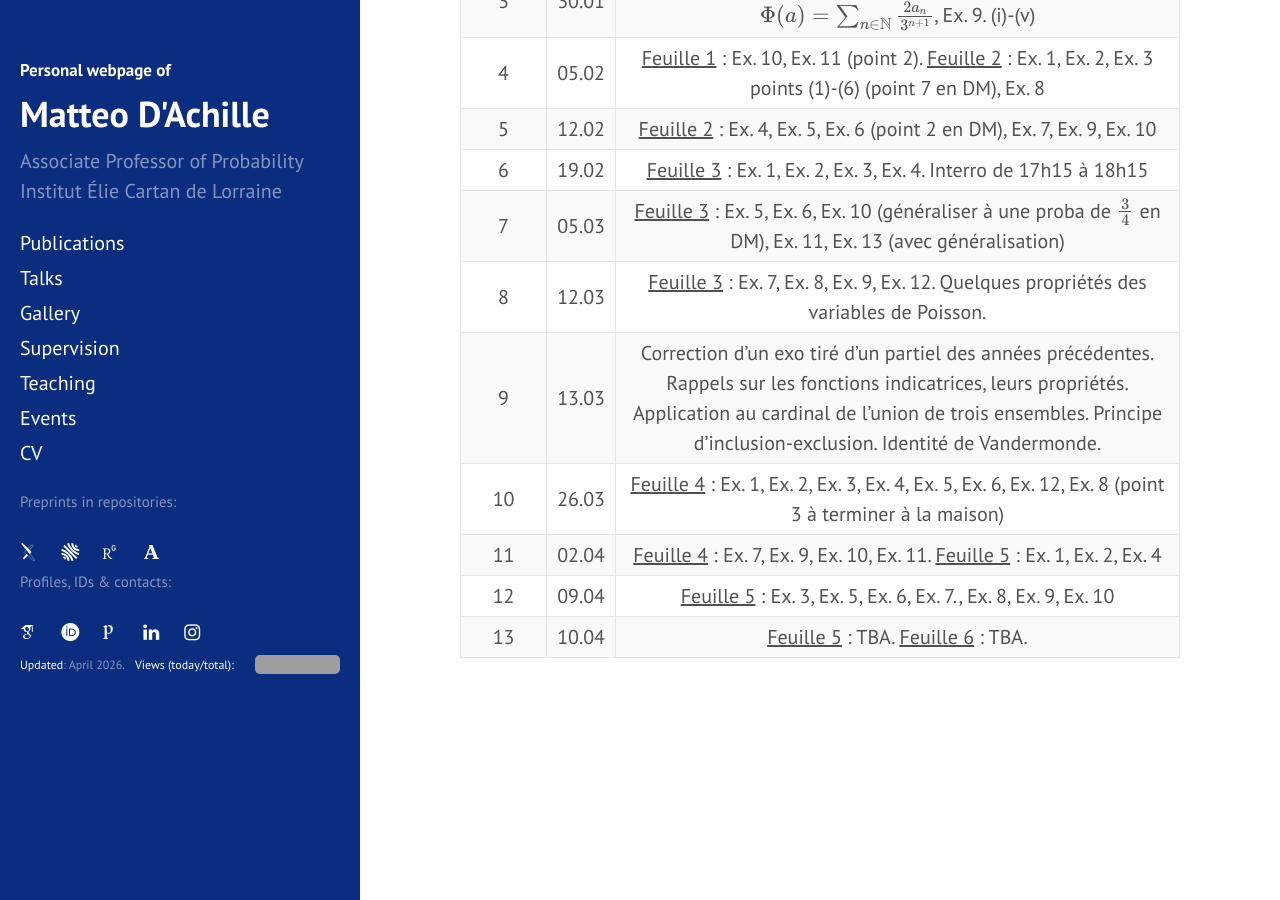
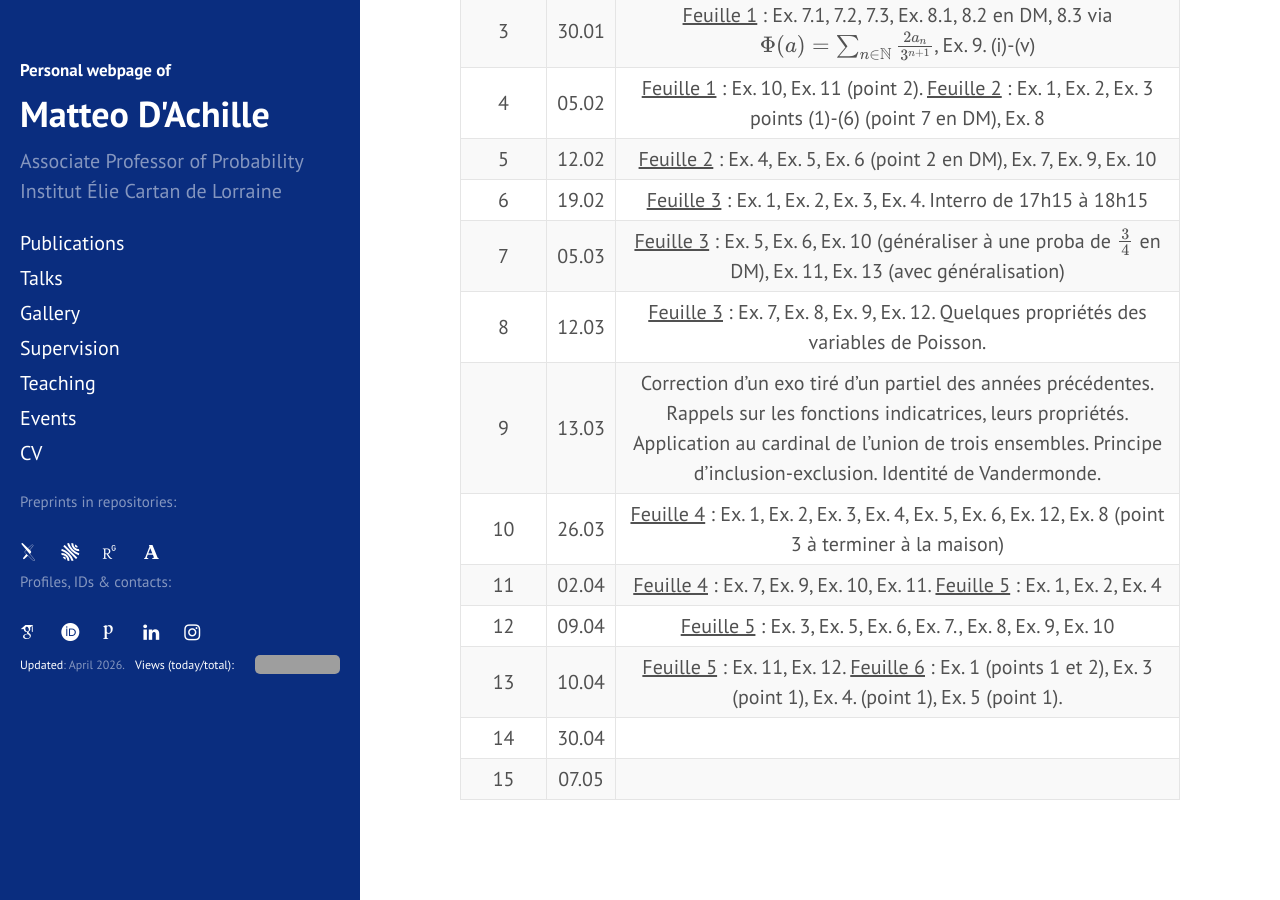
Before and after one commit to matteodachille/matteodachille.github.io, a Jekyll site: the page built from _courses/Proba2026.md, in a window 1280 px wide and 900 px high, scrolled down 1062 px. Built offline with Jekyll 4.4.1, drawn with Linux system fonts in a browser that asks for light colours; nearby versions of some CDN libraries; some web fonts are replaced; some of the changed text lies outside the part shown; grey boxes are pictures that could not be loaded.

Commit message:
Updated pub list and proba class

```diff
--- a/_courses/Proba2026.md
+++ b/_courses/Proba2026.md
@@ -3,7 +3,7 @@
 title: Probabilités
 year: 	25/26
 semester: S2
-#hours: 36
+hours: 30
 lang: French
 role: TD
 nostudents:
@@ -42,4 +42,6 @@
 | 10 | 26.03 | <u> Feuille 4</u> : Ex. 1, Ex. 2, Ex. 3, Ex. 4, Ex. 5, Ex. 6, Ex. 12, Ex. 8 (point 3 à terminer à la maison) |
 | 11 | 02.04 | <u> Feuille 4</u> : Ex. 7, Ex. 9, Ex. 10, Ex. 11. <u> Feuille 5</u> : Ex. 1, Ex. 2, Ex. 4 |
 | 12 | 09.04 | <u> Feuille 5</u> : Ex. 3, Ex. 5, Ex. 6, Ex. 7., Ex. 8, Ex. 9, Ex. 10 |
-| 13 | 10.04 | <u> Feuille 5</u> : TBA. <u> Feuille 6</u> : TBA.  |
+| 13 | 10.04 | <u> Feuille 5</u> : Ex. 11, Ex. 12. <u> Feuille 6</u> : Ex. 1 (points 1 et 2), Ex. 3 (point 1), Ex. 4. (point 1), Ex. 5 (point 1). |
+| 14 | 30.04 |  |
+| 15 | 07.05 |  |
--- a/_layouts/course.html
+++ b/_layouts/course.html
@@ -23,18 +23,24 @@
 {% endif %}
 
 <br/>
-{% if page.role%}
-
-<div class="course-group {{ page.role | downcase}}">
-  Type: {{ page.role }}
-  </div>
-{% endif %}
 <div class="course-class {{ page.year | downcase }}">
   Academic year: {{ page.year }}
 </div>
 <div class="course-semester {{ page.semester | downcase }}">
   Semester: {{ page.semester }}
 </div>
+{% if page.role%}
+
+<div class="course-group {{ page.role | downcase}}">
+  Role: {{ page.role }}
+  </div>
+{% endif %}
+{% if page.hours%}
+
+<div class="course-class {{ page.hours | downcase}}">
+  Total teaching load (heures eq TD): {{ page.hours }}
+  </div>
+{% endif %}
     {% if page.team%}
 
   <div class="course-class {{ page.professor | downcase}}">
```
